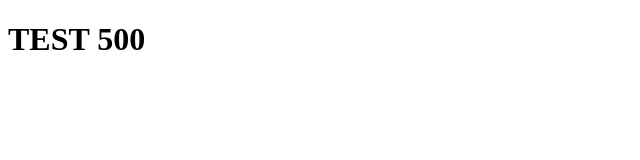
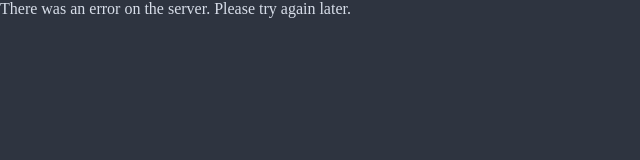
Before and after one commit to shinhugh/chat, a plain HTML site: page deploy/public/500.html in a window 1280 px wide. Shown: the whole page, without its empty margins (0-640 px from the left). Drawn offline with Linux system fonts and the light colour scheme.

Commit message:
Initial work for error pages

```diff
--- a/deploy/WEB-INF/web.xml
+++ b/deploy/WEB-INF/web.xml
@@ -77,7 +77,7 @@
 
     <error-page>
       <error-code>405</error-code>
-      <location>/public/405.html</location>
+      <location>/public/405.txt</location>
     </error-page>
 
     <error-page>
--- /dev/null
+++ b/deploy/public/404.css
@@ -0,0 +1,17 @@
+* {
+  margin: 0;
+  padding: 0;
+  background: transparent;
+  color: #d8dee9;
+}
+
+html, body {
+  height: 100%;
+  width: 100%;
+}
+
+body {
+  display: flex;
+  flex-direction: column;
+  background: #2e3440;
+}
--- /dev/null
+++ b/deploy/public/500.css
@@ -0,0 +1,17 @@
+* {
+  margin: 0;
+  padding: 0;
+  background: transparent;
+  color: #d8dee9;
+}
+
+html, body {
+  height: 100%;
+  width: 100%;
+}
+
+body {
+  display: flex;
+  flex-direction: column;
+  background: #2e3440;
+}
--- a/deploy/public/500.html
+++ b/deploy/public/500.html
@@ -1,9 +1,16 @@
 <!DOCTYPE html>
 <html>
+
 <head>
-  <title>TEST 500</title>
+  <title>Chat - Error</title>
+  <meta charset="utf-8">
+  <meta name="viewport" content="width=device-width, initial-scale=1">
+  <link rel="icon" type="image/x-icon" href="/public/assets/favicon.ico">
+  <link rel="stylesheet" href="/public/500.css">
 </head>
+
 <body>
-  <h1>TEST 500</h1>
+  <p>There was an error on the server. Please try again later.</p>
 </body>
+
 </html>
```
Also changed, not shown: deploy/public/404.html (+9 -2 lines), deploy/public/405.html (deleted, +0 -9 lines), deploy/public/405.txt (added).
